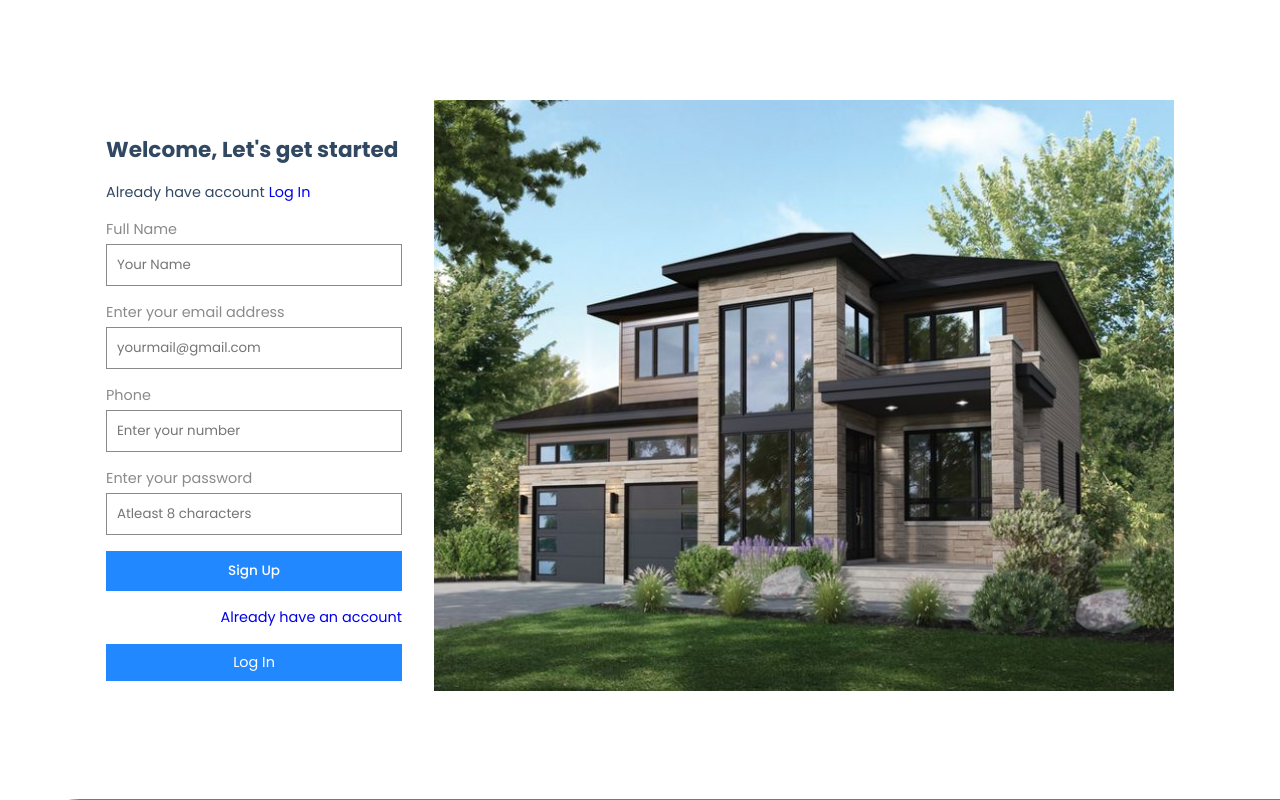
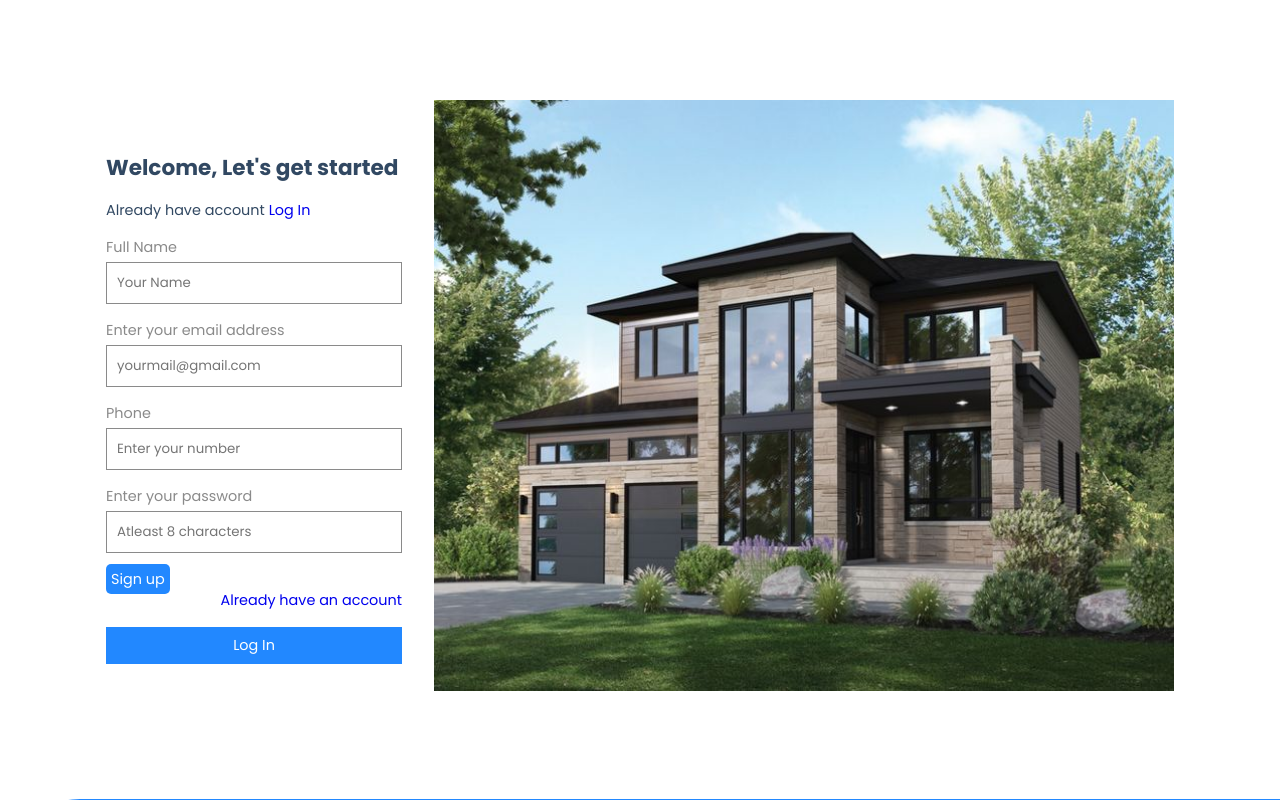
Before and after one commit to EnzoAsaph/TURA, a PHP site: page /sighnup.html in a window 1280 px wide. Shown: the part 81-881 px from the top of the page. Run offline with PHP 8.4, Linux system fonts and the light colour scheme.

Commit message:
developed

```diff
--- a/login.html
+++ b/login.html
@@ -31,7 +31,11 @@
         <input type="email" name="" id="" placeholder="yourmail@gmail.com" required>
         <span>Enter your password</span>
         <input type="password" name="" id="" placeholder="password" required>
-        <input type="submit" value="Log In" class="button">
+        <!-- <input type="submit" value="Log In" class="button"> -->
+        <div class="homelink">
+          <a href="index.html">log in</a>
+        </div>
+
         <a href="#">Forgot password</a>
       </form>
       <a href="sighnup.html" class="btn">Sign up now</a>
--- a/sighnup.html
+++ b/sighnup.html
@@ -34,7 +34,10 @@
               <input type="tel" name="" id="" placeholder="Enter your number" required>
               <span>Enter your password</span>
               <input type="password" name="" id="" placeholder="Atleast 8 characters" required>
-              <input type="submit" value="Sign Up" class="button">
+              <div class="homelink">
+                <a href="index.html">Sign up</a>
+              </div>
+
               <a href="login.html">Already have an  account</a>
             </form>
             <a href="login.html" class="btn">Log In</a>
--- a/style.css
+++ b/style.css
@@ -359,6 +359,13 @@ font-size: 0.8rem;
     row-gap: 1rem;
 
 }
+.login-container .homelink a{
+    background: var(--main-color);
+    color: white;
+    padding: 5px;
+    border-radius: 5px;
+
+}
 .login-container{
     font-size: 1.4rem;
 }
```
